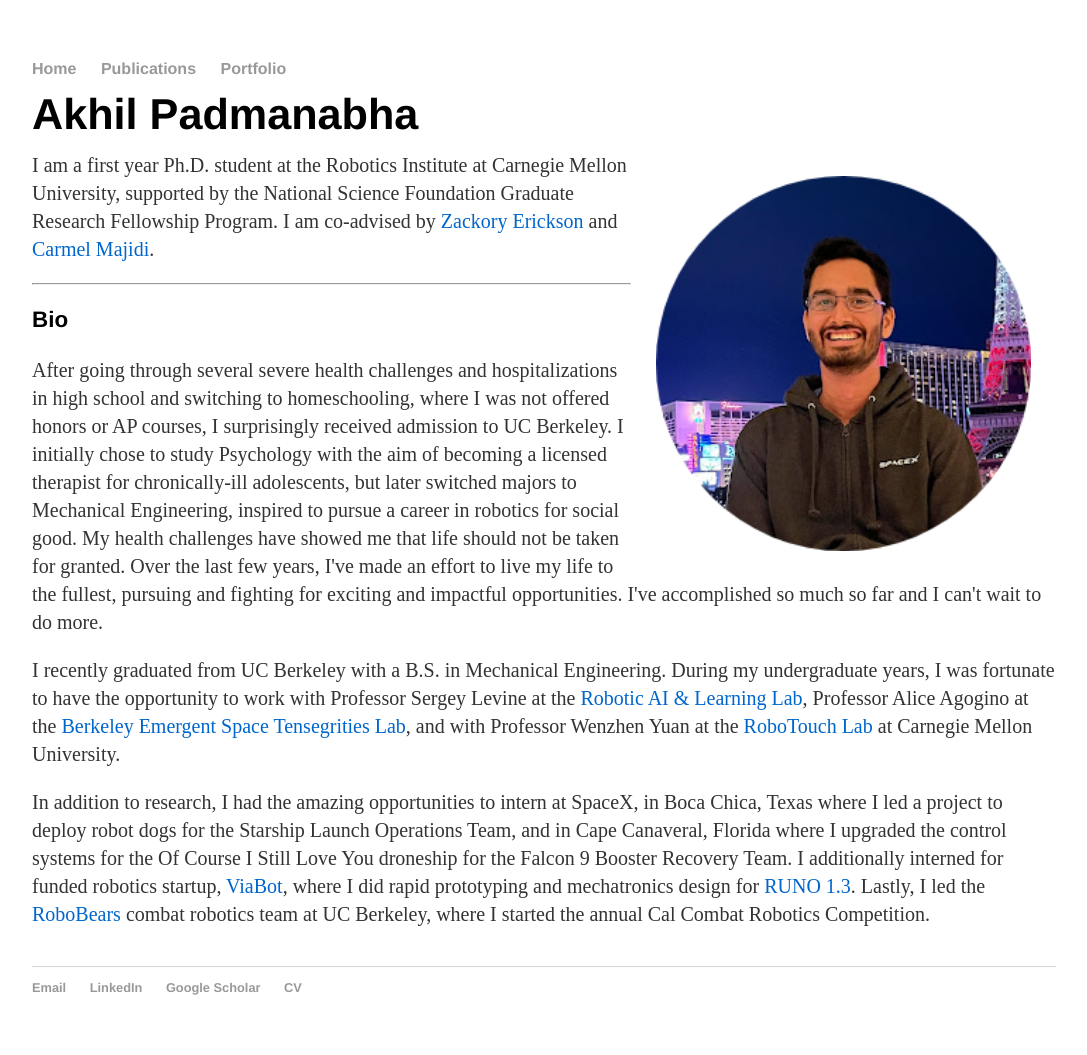
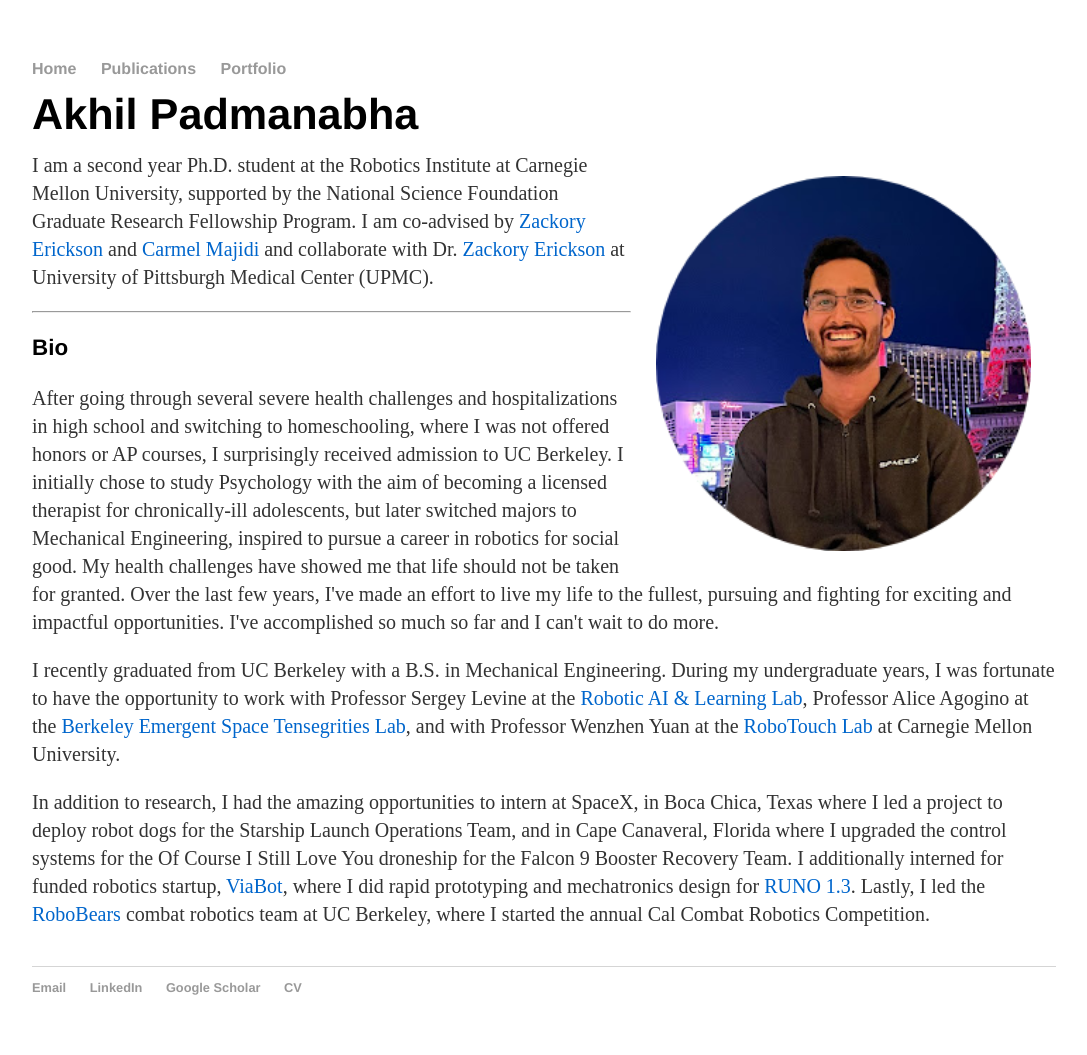
Before and after one commit to akhilpadmanabha/akhilpadmanabha.github.io, a Jekyll site: the page built from index.html, in a window 1280 px wide. Shown: the whole page, without its empty margins (96-1183 px from the left). Built offline with Jekyll 4.4.1, drawn with Linux system fonts in a browser that asks for light colours.

Commit message:
Update index.html

```diff
--- a/index.html
+++ b/index.html
@@ -11,10 +11,11 @@
 
 
 <div class="blurb">
-	<p>I am a first year Ph.D. student at the Robotics Institute at Carnegie Mellon University, supported by the National Science Foundation Graduate Research Fellowship Program.
+	<p>I am a second year Ph.D. student at the Robotics Institute at Carnegie Mellon University, supported by the National Science Foundation Graduate Research Fellowship Program.
 		I am co-advised by
 		<a href="https://zackory.com/" target="_blank" style="color:rgb(0,102,204);">Zackory Erickson</a> and
-		<a href="http://sml.me.cmu.edu/?page_id=408" target="_blank" style="color:rgb(0,102,204);">Carmel Majidi</a>.
+		<a href="http://sml.me.cmu.edu/?page_id=408" target="_blank" style="color:rgb(0,102,204);">Carmel Majidi</a> and collaborate with Dr.
+		<a href="http://dermatology.pitt.edu/people/sonal-choudhary-md" target="_blank" style="color:rgb(0,102,204);">Zackory Erickson</a> at University of Pittsburgh Medical Center (UPMC).
 
 		</p>
 </div>
```
